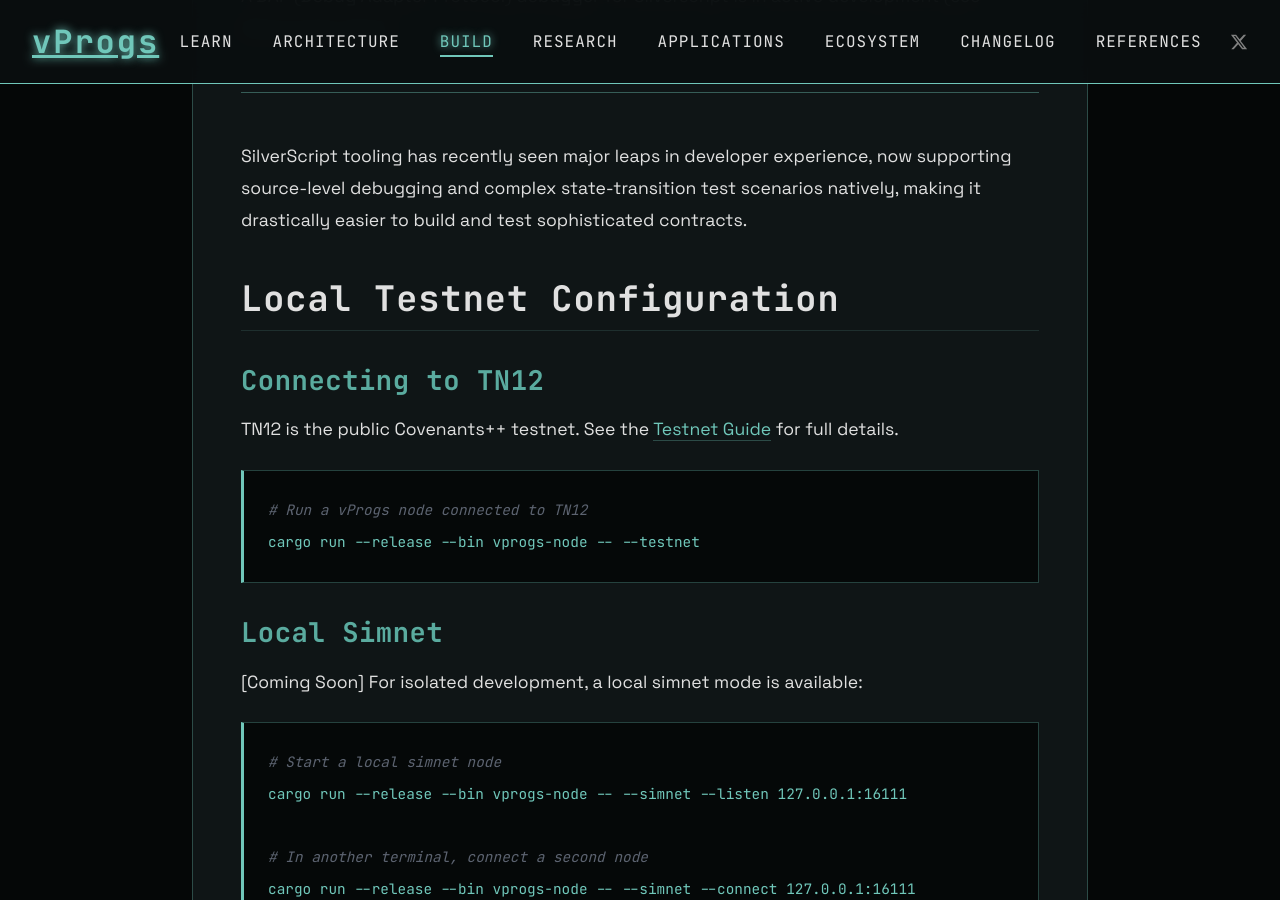
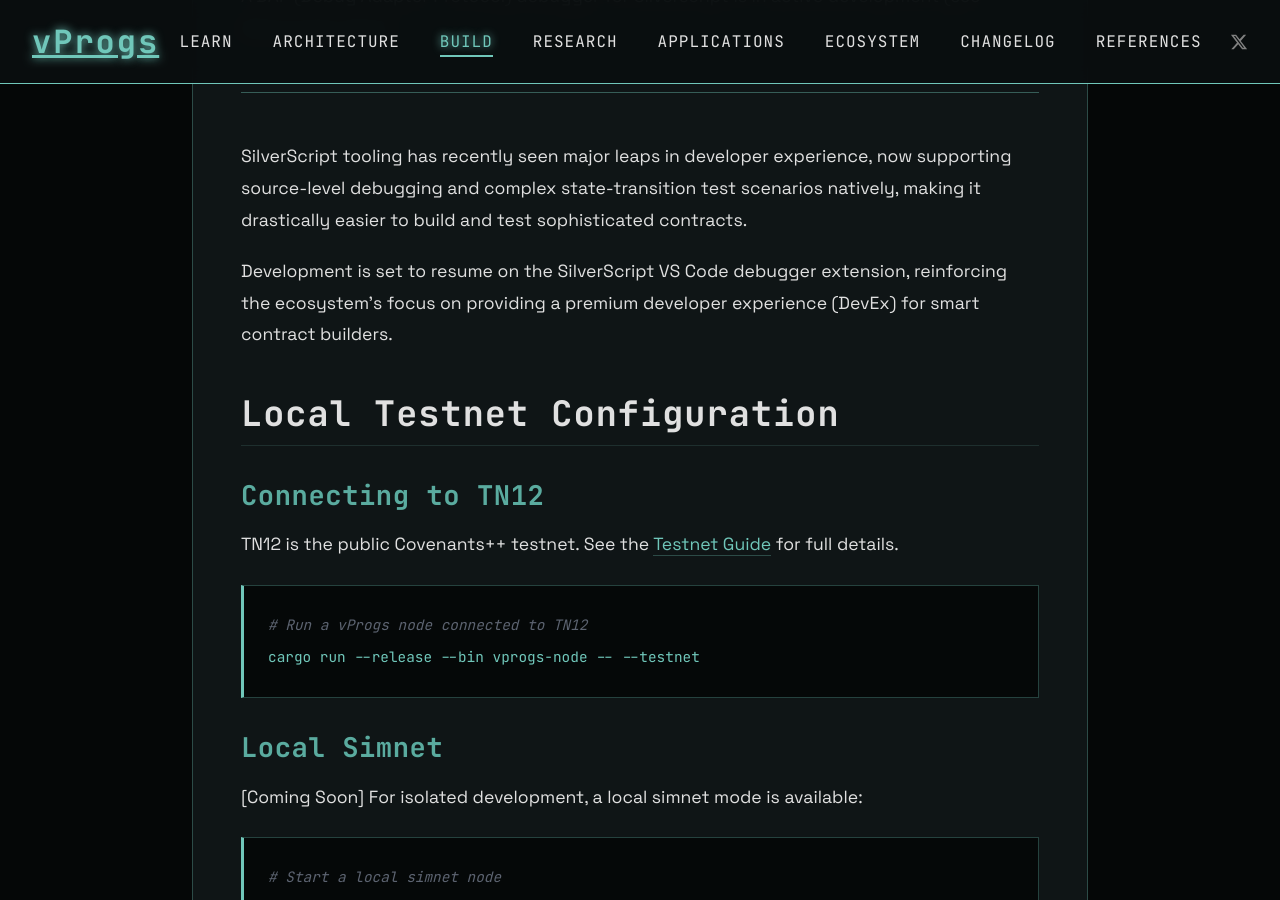
Before and after one commit to creative-inference/vprogs.xyz, a Jekyll site: the page built from build/dev-environment.md, in a window 1280 px wide and 900 px high, scrolled down 6276 px. Built offline with Jekyll 4.4.1, drawn with Linux system fonts in a browser that asks for light colours.

Commit message:
Note resumption of SilverScript VS Code debugger extension [auto]

```diff
--- a/build/dev-environment.md
+++ b/build/dev-environment.md
@@ -180,6 +180,10 @@
 
 SilverScript tooling has recently seen major leaps in developer experience, now supporting source-level debugging and complex state-transition test scenarios natively, making it drastically easier to build and test sophisticated contracts.
 
+
+
+Development is set to resume on the SilverScript VS Code debugger extension, reinforcing the ecosystem's focus on providing a premium developer experience (DevEx) for smart contract builders.
+
 ## Local Testnet Configuration
 
 ### Connecting to TN12
```
